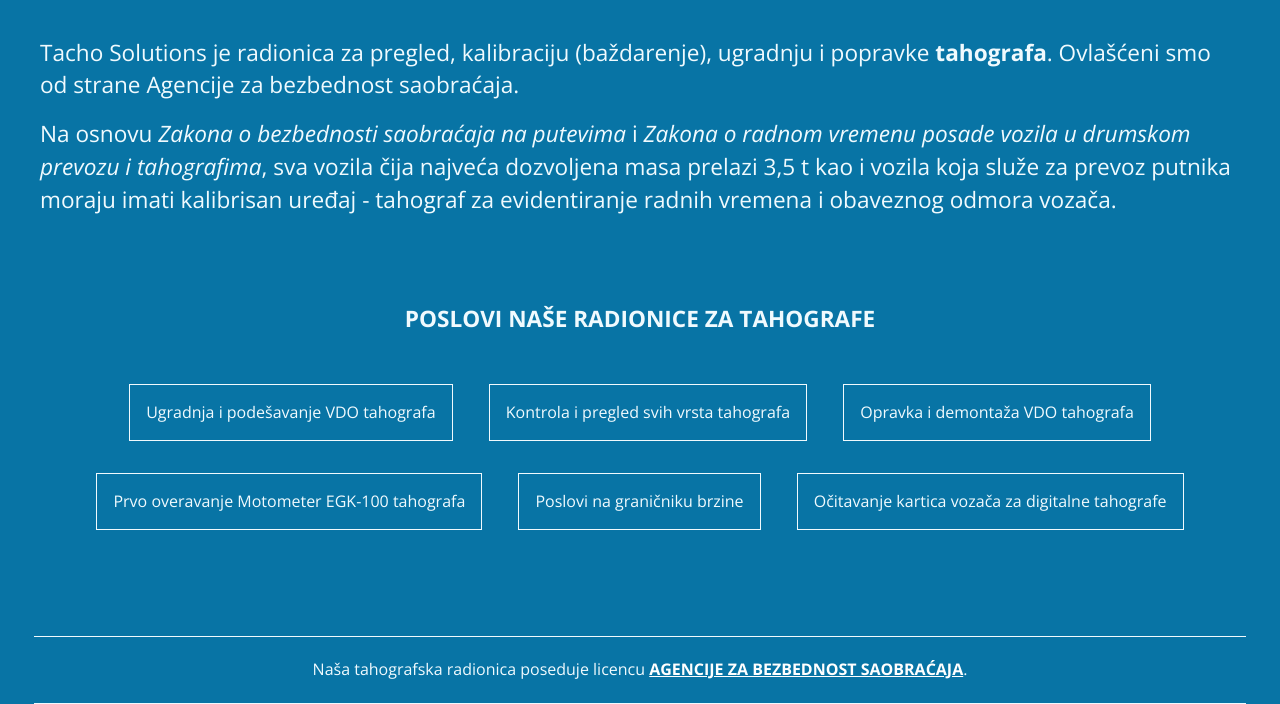
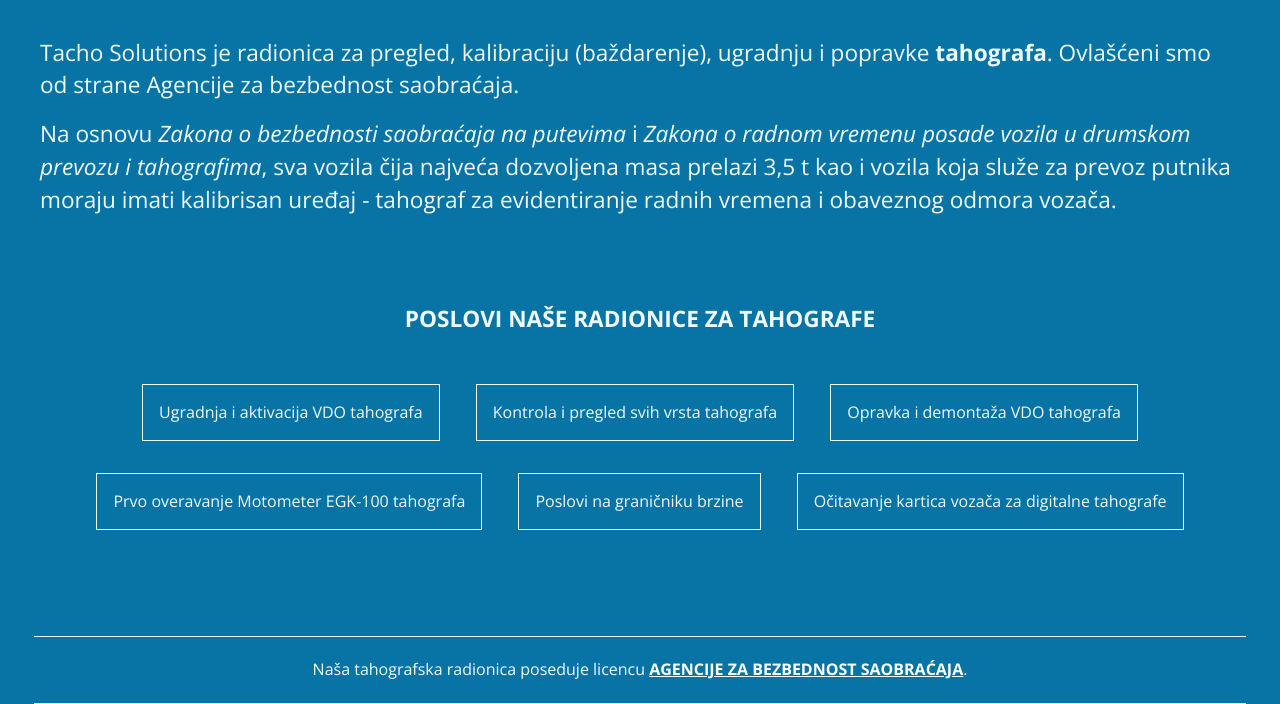
Before and after one commit to bgtacho/tachosolutions, a plain HTML site: page index.html in a window 1280 px wide. Shown: the part 96-800 px from the top of the page. Drawn offline with nearby package versions, Linux system fonts and the light colour scheme; some packages are replaced by stand-ins of ours.

Commit message:
Update index.html

```diff
--- a/index.html
+++ b/index.html
@@ -100,7 +100,7 @@
         	<div class="container">
         		<h2>Poslovi naše radionice za tahografe</h2>
         		<ul>
-        			<li>Ugradnja i podešavanje VDO tahografa</li>
+        			<li>Ugradnja i aktivacija VDO tahografa</li>
         			<li>Kontrola i pregled svih vrsta tahografa</li>
         			<li>Opravka i demontaža VDO tahografa</li>
         			<li>Prvo overavanje Motometer EGK-100 tahografa</li>
```
